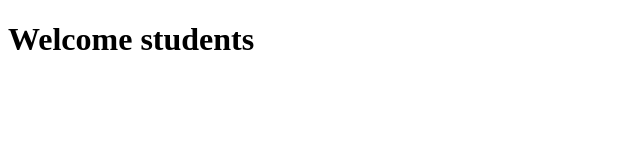
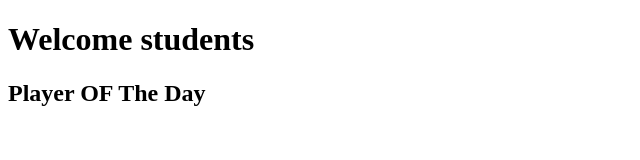
Before and after one commit to ArnavvDeora/ipl, a plain HTML site: page index.html in a window 1280 px wide. Shown: the whole page, without its empty margins (0-640 px from the left). Drawn offline with Linux system fonts and the light colour scheme.

Commit message:
Update index.html
changes

```diff
--- a/index.html
+++ b/index.html
@@ -7,5 +7,6 @@
 </head>
 <body>
     <h1>Welcome students</h1>
+    <h2>Player OF The Day</h2>
 </body>
 </html>
```
